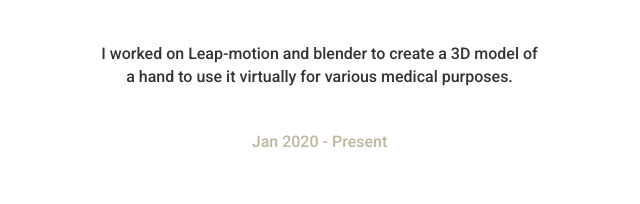
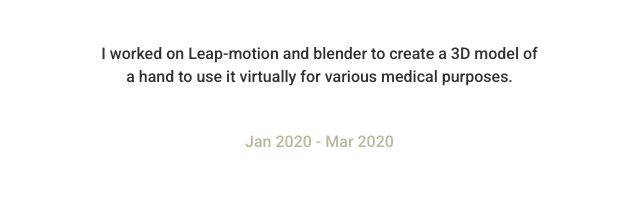
Before and after one commit to anmolbhardwaj17/me, a plain HTML site: page index.html in a window 1280 px wide. Shown: the part 940-1144 px from the top of the page, 613-1253 px from the left. Drawn offline with nearby package versions, Linux system fonts and the light colour scheme.

Commit message:
Update index.html

```diff
--- a/index.html
+++ b/index.html
@@ -47,7 +47,7 @@
           <h1 class="compname">Alfaleus</h1>
           <h3 class="desi">Intern</h3>
           <p class="workabout">I worked on Leap-motion and blender to create a 3D model of a hand to use it virtually for various medical purposes.</p>
-          <p class="timeperiod">Jan 2020 - Present</p>
+          <p class="timeperiod">Jan 2020 - Mar 2020</p>
         </div>
       </div>
     </div>
```
